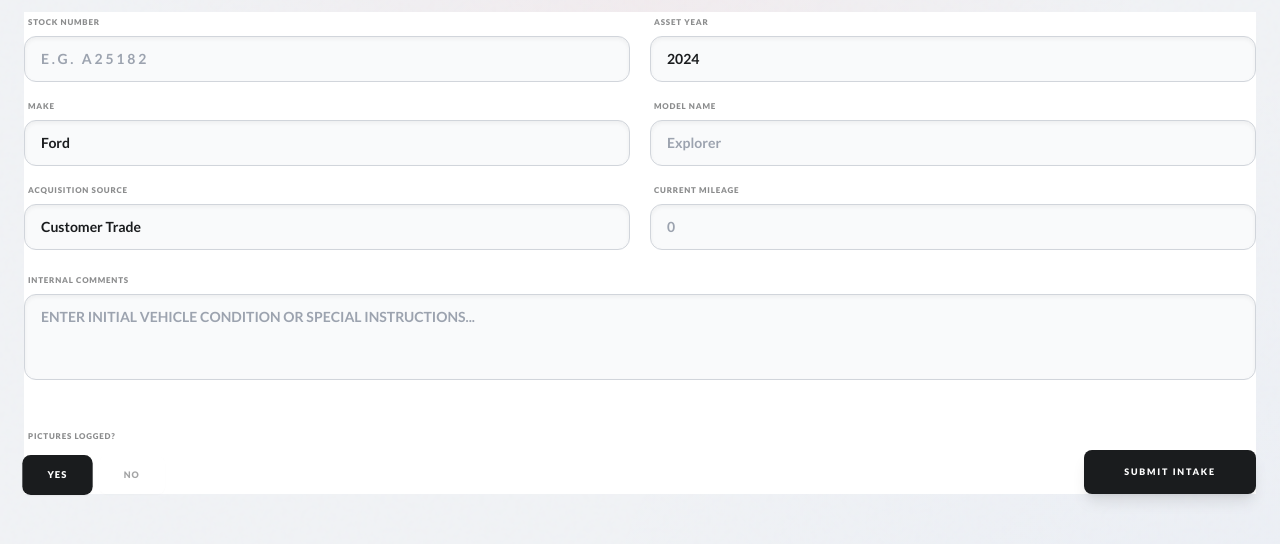
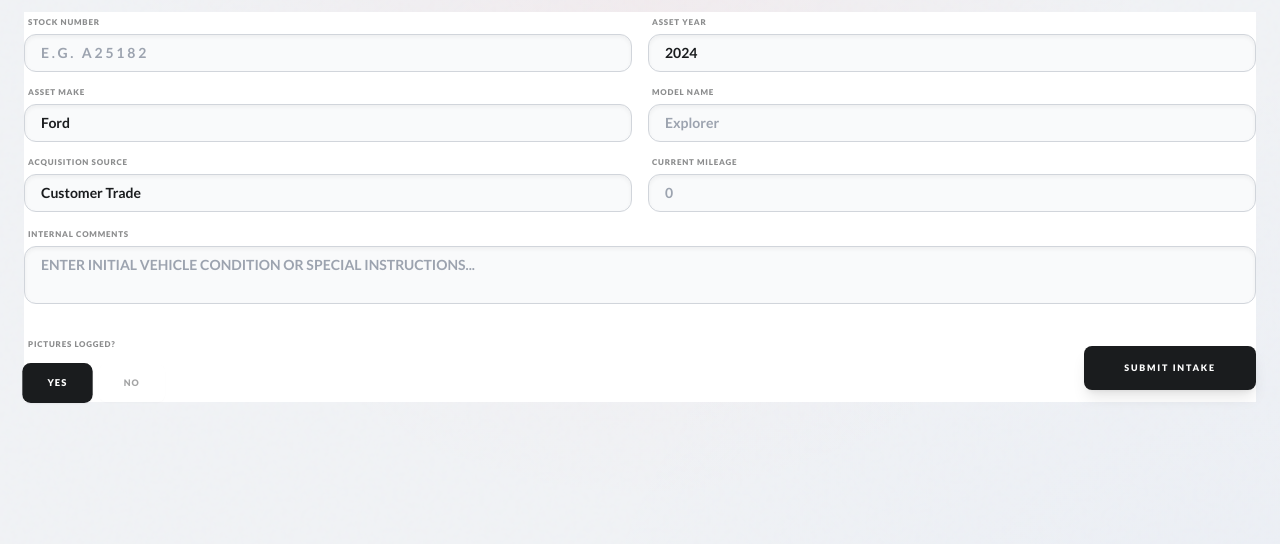
Before and after one commit to sahil290/am_ford_workflow, a Next.js app: page /intake in a window 1280 px wide. Shown: the top 544 px of the page. Built offline with nearby package versions, Linux system fonts and the light colour scheme; no server answers; sample sign-in values are in the browser's storage.

Commit message:
Dropdown issue fixd

```diff
--- a/src/app/layout.tsx
+++ b/src/app/layout.tsx
@@ -27,9 +27,10 @@ export default function RootLayout({
   children: React.ReactNode;
 }>) {
   return (
-    <html lang="en">
+    <html lang="en" suppressHydrationWarning>
       <body
         className={`${bodyFont.variable} ${displayFont.variable} min-h-screen bg-[var(--bg)] font-sans text-[var(--text-primary)] antialiased`}
+        suppressHydrationWarning
       >
         <NextTopLoader
           color="#FF5252"
--- a/src/components/app-shell/ops-shell.tsx
+++ b/src/components/app-shell/ops-shell.tsx
@@ -12,8 +12,10 @@ export function OpsShell({ children }: OpsShellProps) {
   const router = useRouter();
   const pathname = usePathname();
   const [isAuthorized, setIsAuthorized] = useState(false);
+  const [mounted, setMounted] = useState(false);
 
   useEffect(() => {
+    setMounted(true);
     const userJson = localStorage.getItem('recon_user');
     if (!userJson && pathname !== '/login') {
       router.push('/login');
@@ -22,7 +24,7 @@ export function OpsShell({ children }: OpsShellProps) {
     }
   }, [router, pathname]);
 
-  if (!isAuthorized && pathname !== '/login') {
+  if ((!mounted || !isAuthorized) && pathname !== '/login') {
     return (
       <div className="h-screen bg-[#F8F8F8] relative overflow-hidden flex items-center justify-center">
         {/* Background Accents */}
--- a/src/components/control-tower/control-tower-screen.tsx
+++ b/src/components/control-tower/control-tower-screen.tsx
@@ -51,8 +51,10 @@ export function ControlTowerScreen({ snapshot: initialSnapshot, initialViewMode
   const [user, setUser] = useState<any>(null);
   const [refreshKey, setRefreshKey] = useState(0);
   const [lastDeletedId, setLastDeletedId] = useState<string | null>(null);
+  const [mounted, setMounted] = useState(false);
 
   useEffect(() => {
+    setMounted(true);
     const userJson = localStorage.getItem('recon_user');
     if (userJson) setUser(JSON.parse(userJson));
   }, []);
@@ -212,6 +214,8 @@ export function ControlTowerScreen({ snapshot: initialSnapshot, initialViewMode
     // 3. If showEmptyDepts is false, only show groups with actual vehicles
     return group.rows.some(row => row.vehicles > 0);
   });
+
+  if (!mounted) return null;
 
   return (
     <OpsShell>
--- a/src/components/intake/intake-form.tsx
+++ b/src/components/intake/intake-form.tsx
@@ -103,9 +103,9 @@ export function IntakeForm({ onSuccess, onCancel }: { onSuccess?: () => void, on
   };
 
   return (
-    <form onSubmit={handleSubmit} className="space-y-5 bg-white">
-      <div className="grid grid-cols-2 gap-x-5 gap-y-3.5">
-        <div className="space-y-1">
+    <form onSubmit={handleSubmit} className="space-y-3 bg-white">
+      <div className="grid grid-cols-2 gap-x-4 gap-y-2.5">
+        <div className="space-y-0.5">
           <label className="block text-[8px] font-black text-[#1A1C1E] uppercase tracking-[0.1em] ml-1 opacity-50">Stock Number</label>
           <input
             type="text"
@@ -113,15 +113,15 @@ export function IntakeForm({ onSuccess, onCancel }: { onSuccess?: () => void, on
             value={formData.stockNumber}
             onChange={handleInputChange}
             className={cn(
-              "w-full command-input uppercase tracking-[0.2em]",
+              "w-full command-input py-2 uppercase tracking-[0.2em]",
               errors.stockNumber && "border-[#FF5252] bg-red-50"
             )}
             placeholder="E.G. A25182"
           />
-          {errors.stockNumber && <p className="text-[9px] text-[#FF5252] ml-2 font-black uppercase tracking-widest">{errors.stockNumber}</p>}
+          {errors.stockNumber && <p className="text-[8px] text-[#FF5252] ml-2 font-black uppercase tracking-widest">{errors.stockNumber}</p>}
         </div>
 
-        <div className="space-y-1">
+        <div className="space-y-0.5">
           <label className="block text-[8px] font-black text-[#1A1C1E] uppercase tracking-[0.1em] ml-1 opacity-50">Asset Year</label>
           <input
             type="text"
@@ -129,26 +129,39 @@ export function IntakeForm({ onSuccess, onCancel }: { onSuccess?: () => void, on
             value={formData.year}
             onChange={handleInputChange}
             className={cn(
-              "w-full command-input",
+              "w-full command-input py-2",
               errors.year && "border-[#FF5252] bg-red-50"
             )}
             placeholder="2024"
           />
         </div>
 
-        <div className="space-y-1">
-          <label className="block text-[8px] font-black text-[#1A1C1E] uppercase tracking-[0.1em] ml-1 opacity-50">Make</label>
-          <input
-            type="text"
+        <div className="space-y-0.5">
+          <label className="block text-[8px] font-black text-[#1A1C1E] uppercase tracking-[0.1em] ml-1 opacity-50">Asset Make</label>
+          <select
             name="make"
             value={formData.make}
             onChange={handleInputChange}
-            className="w-full command-input"
-            placeholder="Ford"
-          />
+            className="w-full command-input py-2 appearance-none cursor-pointer"
+          >
+            <option value="Ford">Ford</option>
+            <option value="Toyota">Toyota</option>
+            <option value="Honda">Honda</option>
+            <option value="Hyundai">Hyundai</option>
+            <option value="Kia">Kia</option>
+            <option value="Maruti Suzuki">Maruti Suzuki</option>
+            <option value="Mahindra">Mahindra</option>
+            <option value="Tata">Tata</option>
+            <option value="BMW">BMW</option>
+            <option value="Mercedes-Benz">Mercedes-Benz</option>
+            <option value="Audi">Audi</option>
+            <option value="Volkswagen">Volkswagen</option>
+            <option value="MG">MG</option>
+            <option value="Others">Others</option>
+          </select>
         </div>
 
-        <div className="space-y-1">
+        <div className="space-y-0.5">
           <label className="block text-[8px] font-black text-[#1A1C1E] uppercase tracking-[0.1em] ml-1 opacity-50">Model Name</label>
           <input
             type="text"
@@ -156,20 +169,20 @@ export function IntakeForm({ onSuccess, onCancel }: { onSuccess?: () => void, on
             value={formData.model}
             onChange={handleInputChange}
             className={cn(
-              "w-full command-input",
+              "w-full command-input py-2",
               errors.model && "border-[#FF5252] bg-red-50"
             )}
             placeholder="Explorer"
           />
         </div>
 
-        <div className="space-y-1">
+        <div className="space-y-0.5">
           <label className="block text-[8px] font-black text-[#1A1C1E] uppercase tracking-[0.1em] ml-1 opacity-50">Acquisition Source</label>
           <select
             name="source"
             value={formData.source}
             onChange={handleInputChange}
-            className="w-full command-input appearance-none cursor-pointer"
+            className="w-full command-input py-2 appearance-none cursor-pointer"
           >
             <option value="Trade">Customer Trade</option>
             <option value="Auction">Direct Auction</option>
@@ -178,32 +191,32 @@ export function IntakeForm({ onSuccess, onCancel }: { onSuccess?: () => void, on
           </select>
         </div>
 
-        <div className="space-y-1">
+        <div className="space-y-0.5">
           <label className="block text-[8px] font-black text-[#1A1C1E] uppercase tracking-[0.1em] ml-1 opacity-50">Current Mileage</label>
           <input
             type="text"
             name="mileage"
             value={formData.mileage}
             onChange={handleInputChange}
-            className="w-full command-input"
+            className="w-full command-input py-2"
             placeholder="0"
           />
         </div>
       </div>
 
-      <div className="space-y-1">
+      <div className="space-y-0.5">
         <label className="block text-[8px] font-black text-[#1A1C1E] uppercase tracking-[0.1em] ml-1 opacity-50">Internal Comments</label>
         <textarea
           name="comments"
           value={formData.comments}
           onChange={handleInputChange}
-          rows={3}
-          className="w-full command-input py-3 resize-none"
+          rows={2}
+          className="w-full command-input py-2 resize-none"
           placeholder="ENTER INITIAL VEHICLE CONDITION OR SPECIAL INSTRUCTIONS..."
         />
       </div>
 
-      <div className="flex items-end justify-between pt-5 border-t border-white/20">
+      <div className="flex items-center justify-between pt-3 border-t border-white/20">
         <div className="space-y-2.5">
           <label className="block text-[8px] font-black text-[#1A1C1E] uppercase tracking-[0.1em] ml-1 opacity-50">Pictures Logged?</label>
           <div className="flex gap-2">
--- a/src/components/navbar/navbar.tsx
+++ b/src/components/navbar/navbar.tsx
@@ -14,14 +14,18 @@ export function Navbar({
   onMenuClick?: () => void;
 }) {
   const [isProfileOpen, setIsProfileOpen] = useState(false);
+  const [mounted, setMounted] = useState(false);
   const [user, setUser] = useState<any>(null);
 
   useEffect(() => {
+    setMounted(true);
     const userJson = localStorage.getItem('recon_user');
     if (userJson) {
       setUser(JSON.parse(userJson));
     }
   }, []);
+
+  if (!mounted) return null;
 
   const handleLogout = () => {
     localStorage.removeItem('recon_user');
--- a/src/components/navbar/sidebar.tsx
+++ b/src/components/navbar/sidebar.tsx
@@ -31,13 +31,16 @@ export function Sidebar({ isOpen, onClose, onSettingsClick, onNavigate, currentV
   const pathname = usePathname();
   const router = useRouter();
   const [isWorkshopOpen, setIsWorkshopOpen] = useState(true);
-
-  const [user, setUser] = React.useState<any>(null);
+  const [mounted, setMounted] = useState(false);
+  const [user, setUser] = useState<any>(null);
 
   React.useEffect(() => {
+    setMounted(true);
     const userJson = localStorage.getItem('recon_user');
     if (userJson) setUser(JSON.parse(userJson));
   }, []);
+
+  if (!mounted) return null;
 
   const isAdmin = user?.role === 'admin';
   const isManager = user?.role === 'manager';
```
